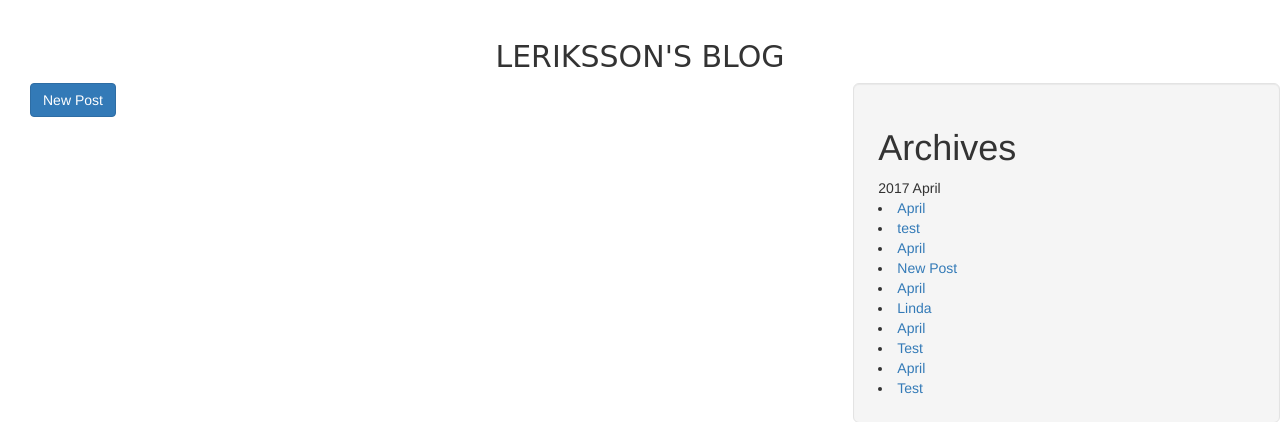
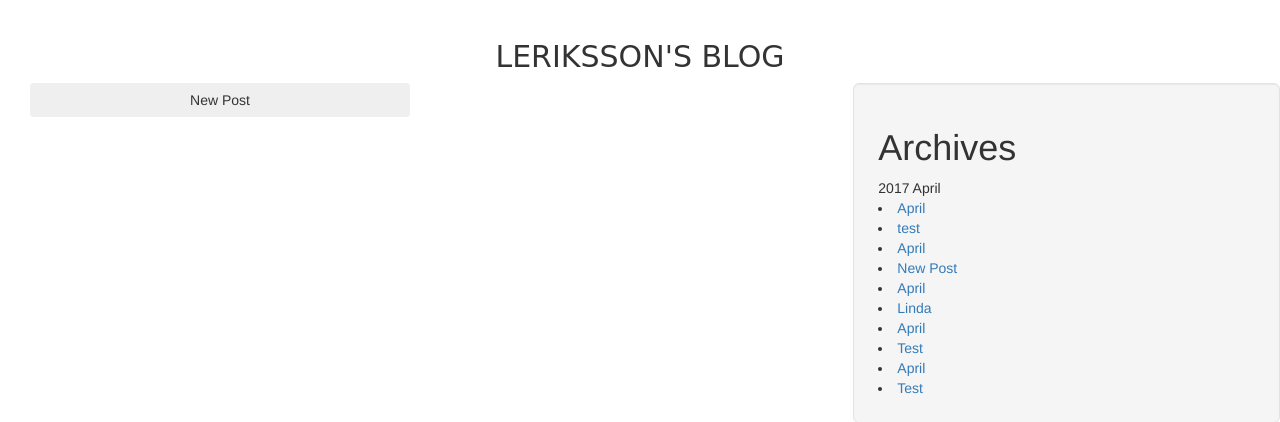
Before and after one commit to LindaEriksson87/BlogProject, a PHP site: page /myBlog.php in a window 1280 px wide. Shown: the part 52-474 px from the top of the page. Run offline with PHP 8.4, Linux system fonts and the light colour scheme; a user stored in the database is signed in; data comes from the database, SQL or seed files in the repository; data that the repository does not hold is empty; some web fonts are replaced.

Commit message:
minor design fixes

```diff
--- a/View/Templates/add_post.phtml
+++ b/View/Templates/add_post.phtml
@@ -55,8 +55,8 @@ if (empty ($title)){
 
     <body>
         <div class="container">
-        <button class="btn btn-primary" type="button" data-toggle="collapse" data-target="#post" aria-expanded="false" aria-controls="collapseExample">
-            New Post</button><br><br>
+        <button class="btn btn-secondary col-sm-4" type="button" data-toggle="collapse" data-target="#post" aria-expanded="false" aria-controls="collapseExample">
+            New Post</button><br><br><br>
 
         <?php
         //gives a list of errors under 'Add Post' heading, if user makes an error
```
Also changed, not shown: View/myBlog.php (line endings or trailing spaces).
